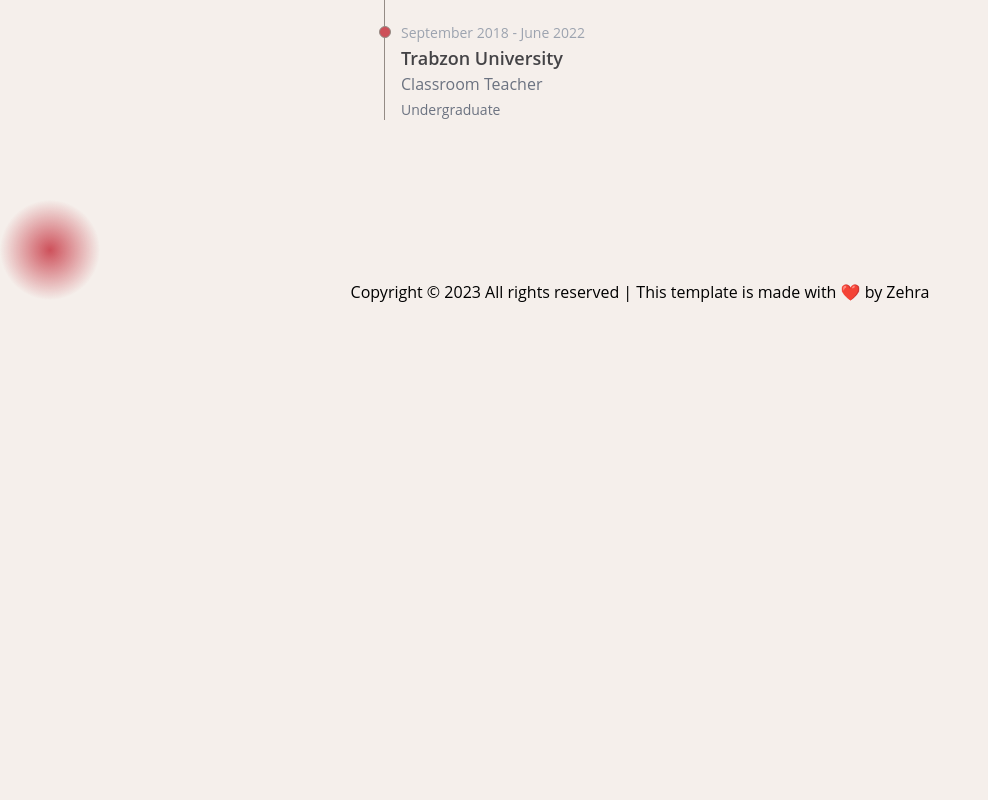
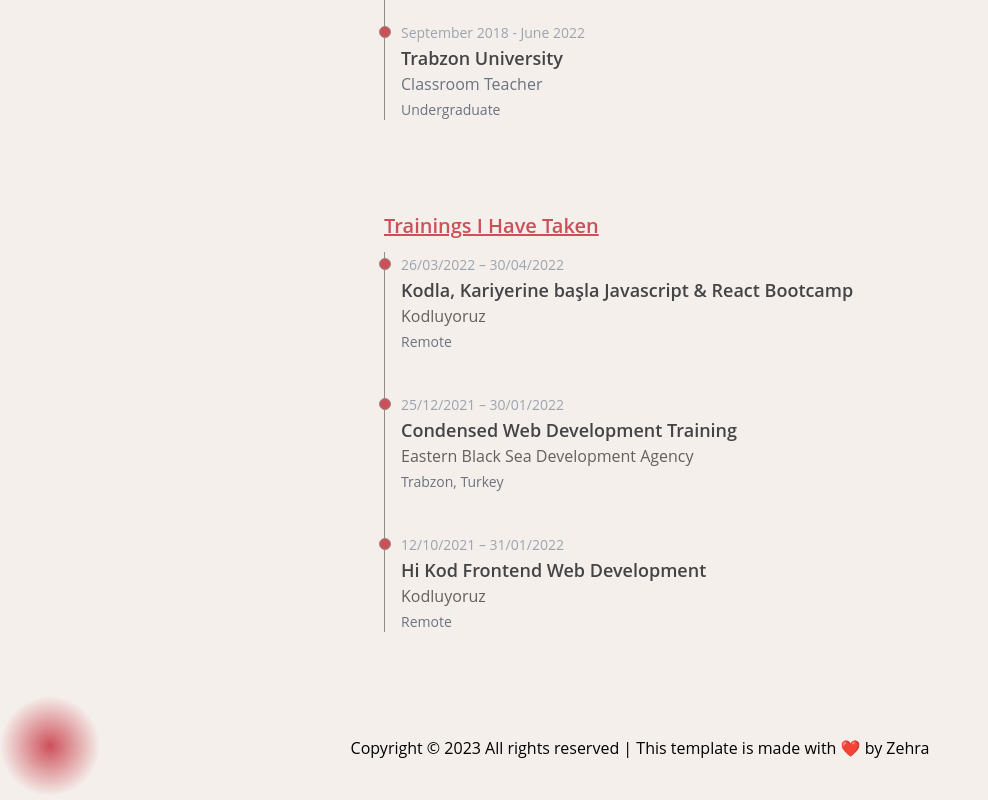
Before and after one commit to zehraikizler/zehra-ikizler, a Next.js app: page /about in a window 1280 px wide. Shown: the part 2982-3782 px from the top of the page, without its empty margins (0-988 px from the left). Before the commit the page ends 3326 px from the top, so only its background shows below. Built offline with nearby package versions, Linux system fonts and the light colour scheme.

Commit message:
training added

```diff
--- /dev/null
+++ b/src/components/trainings/index.js
@@ -0,0 +1,52 @@
+import React from "react";
+
+const Trainings = () => {
+  return (
+    <div className="mb-16">
+      <h2 className="text-xl font-semibold text-danger underline my-3">
+        Trainings I Have Taken
+      </h2>
+      <ol className="relative border-l border-secondary">
+        <li className="mb-10 ml-4">
+          <div className="absolute w-3 h-3 bg-danger rounded-full mt-1.5 -left-1.5 border border-secondary"></div>
+          <time className="mb-1 text-sm font-normal leading-none text-gray-400 dark:text-gray-500">
+            26/03/2022 – 30/04/2022
+          </time>
+          <h3 className="text-lg font-semibold text-dark">
+            Kodla, Kariyerine başla Javascript & React Bootcamp
+          </h3>
+          <p className="mb-1 text-base font-normal text-primary">Kodluyoruz</p>
+          <p className="mb-4 font-normal text-gray-500 text-sm">Remote</p>
+        </li>
+        <li className="mb-10 ml-4">
+          <div className="absolute w-3 h-3 bg-danger rounded-full mt-1.5 -left-1.5 border border-secondary"></div>
+          <time className="mb-1 text-sm font-normal leading-none text-gray-400 dark:text-gray-500">
+            25/12/2021 – 30/01/2022
+          </time>
+          <h3 className="text-lg font-semibold text-dark">
+            Condensed Web Development Training
+          </h3>
+          <p className="mb-1 text-base font-normal text-primary">
+            Eastern Black Sea Development Agency
+          </p>
+          <p className="mb-4 font-normal text-gray-500 text-sm">
+            Trabzon, Turkey
+          </p>
+        </li>
+        <li className="ml-4">
+          <div className="absolute w-3 h-3 bg-danger rounded-full mt-1.5 -left-1.5 border border-secondary"></div>
+          <time className="mb-1 text-sm font-normal leading-none text-gray-400 dark:text-gray-500">
+            12/10/2021 – 31/01/2022
+          </time>
+          <h3 className="text-lg font-semibold text-dark">
+            Hi Kod Frontend Web Development
+          </h3>
+          <p className="mb-1 text-base font-normal text-primary">Kodluyoruz</p>
+          <p className="mb-4 font-normal text-gray-500 text-sm">Remote</p>
+        </li>
+      </ol>
+    </div>
+  );
+};
+
+export default Trainings;
--- a/src/container/about/index.js
+++ b/src/container/about/index.js
@@ -1,6 +1,7 @@
 import Education from "@/components/education";
 import Experience from "@/components/experience";
 import Technologies from "@/components/technologies";
+import Trainings from "@/components/trainings";
 import Title from "@/components/ui/title";
 import Image from "next/image";
 import React from "react";
@@ -43,6 +44,7 @@ const AboutPage = () => {
         <Technologies />
         <Experience />
         <Education />
+        <Trainings />
       </div>
     </div>
   );
```
